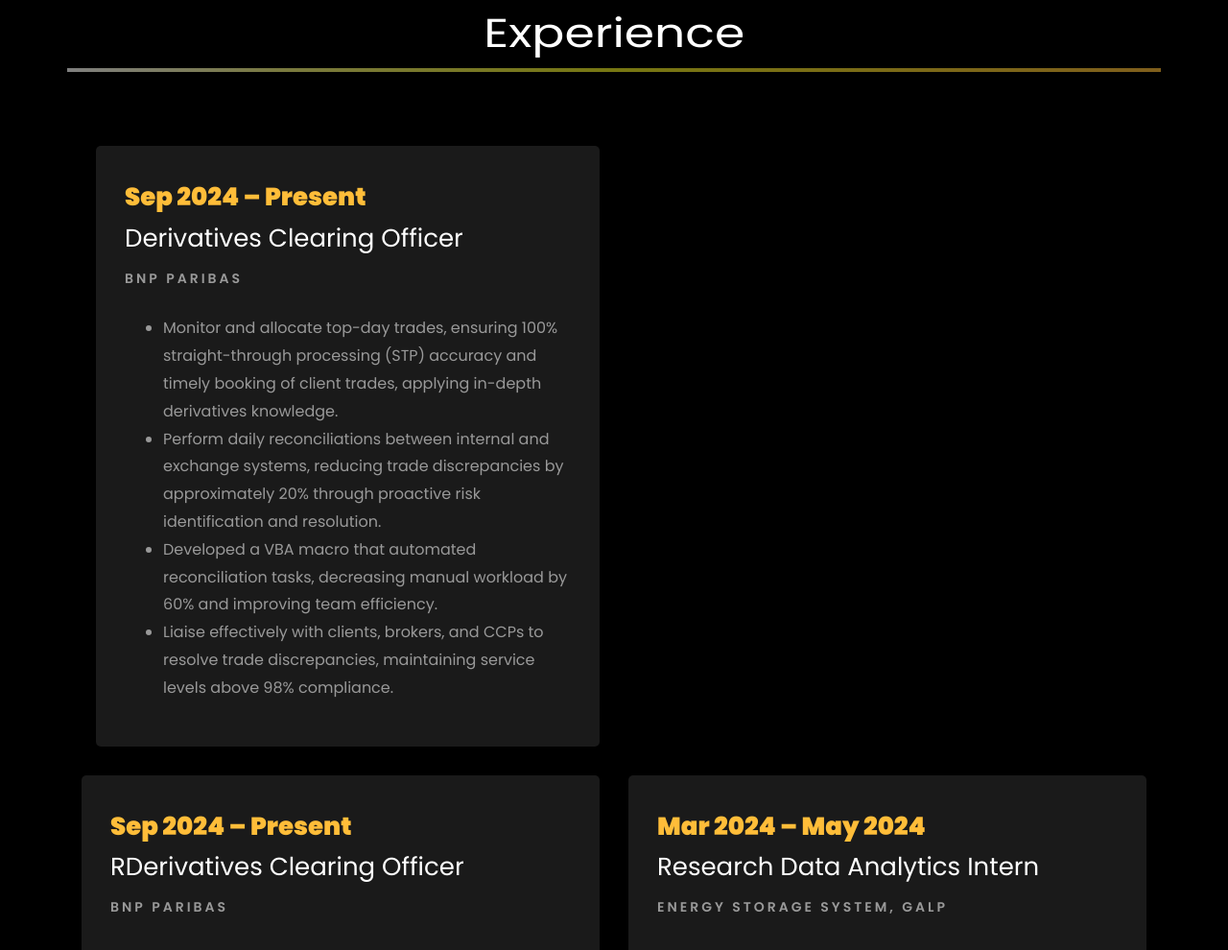
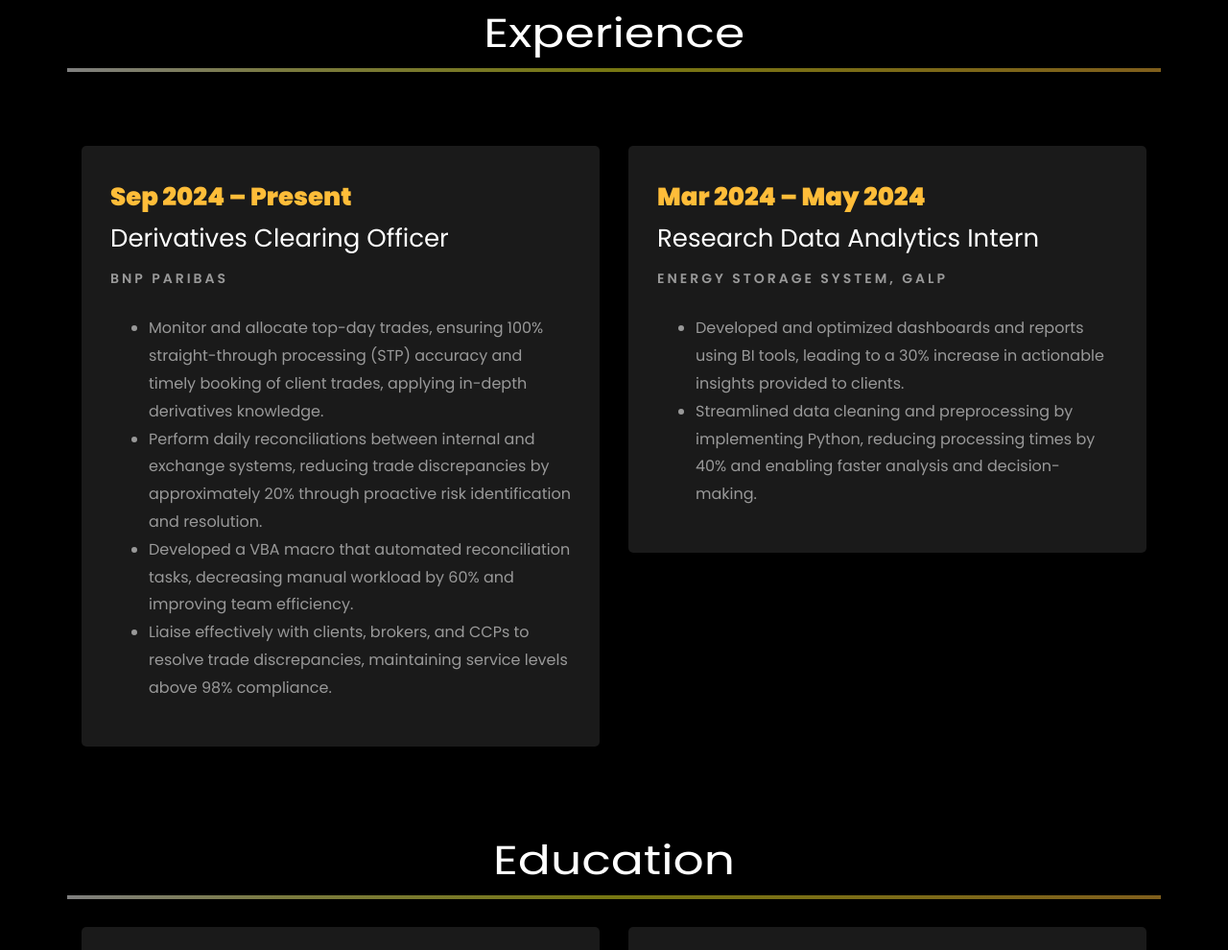
Before and after one commit to dklakhani/dklakhani.github.io, a plain HTML site: page index.html in a window 1280 px wide. Shown: the part 1810-2800 px from the top of the page at 96% size. Drawn offline with Linux system fonts and the light colour scheme; files whose address does not match are found by name.

Commit message:
Update index.html

```diff
--- a/index.html
+++ b/index.html
@@ -306,28 +306,11 @@
 			<div class="underline"></div>
 		  </div>
 		  <br>
-
-		<div class="col-md-6">
-  <div class="resume-wrap ftco-animate">
-    <span class="date">Sep 2024 – Present</span>
-    <h2>Derivatives Clearing Officer</h2>
-    <span class="position">BNP Paribas</span>
-    <p class="mt-4">
-      <ul>
-        <li>Monitor and allocate top-day trades, ensuring 100% straight-through processing (STP) accuracy and timely booking of client trades, applying in-depth derivatives knowledge.</li>
-        <li>Perform daily reconciliations between internal and exchange systems, reducing trade discrepancies by approximately 20% through proactive risk identification and resolution.</li>
-        <li>Developed a VBA macro that automated reconciliation tasks, decreasing manual workload by 60% and improving team efficiency.</li>
-        <li>Liaise effectively with clients, brokers, and CCPs to resolve trade discrepancies, maintaining service levels above 98% compliance.</li>
-      </ul>
-    </p>
-  </div>
-</div>
-
 		  <div class="row">
 			<div class="col-md-6">
 			  <div class="resume-wrap ftco-animate">
 				<span class="date">Sep 2024 – Present</span>
-				<h2>RDerivatives Clearing Officer</h2>
+				<h2>Derivatives Clearing Officer</h2>
 				<span class="position">BNP Paribas</span>
 				<p class="mt-4">
 				  <ul>
```
